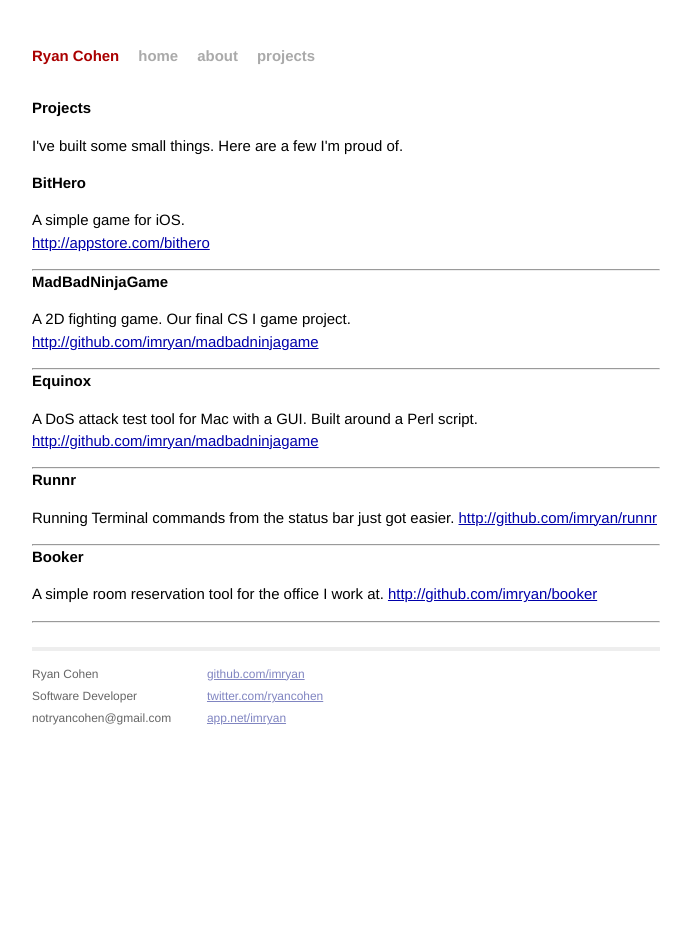
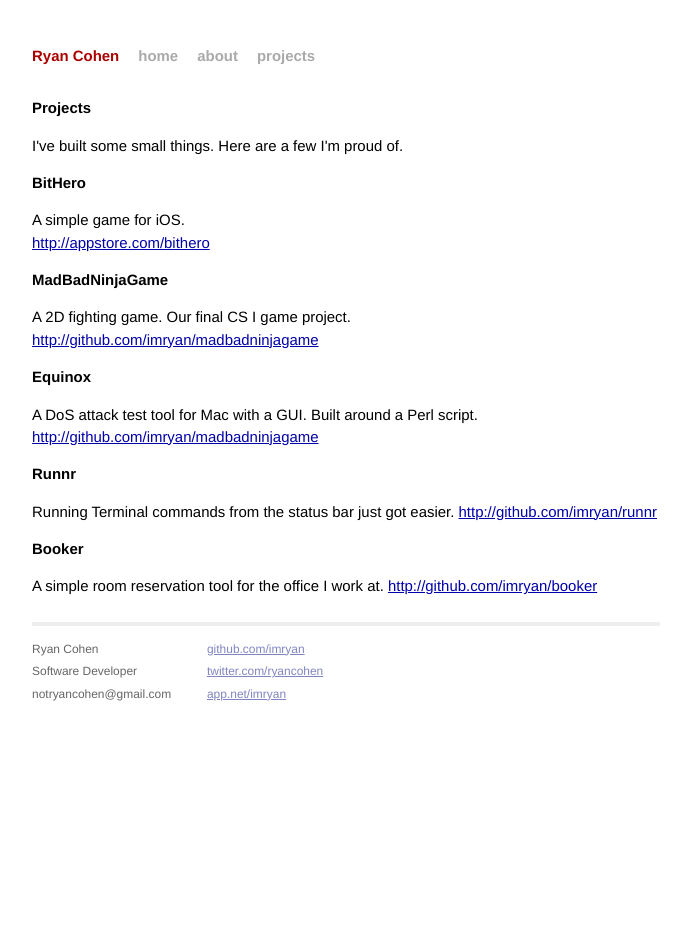
Before and after one commit to imryan/imryan.github.io, a Jekyll site: the page built from projects/index.html, in a window 1280 px wide. Shown: the whole page, without its empty margins (294-985 px from the left). Built offline with Jekyll 4.4.1, drawn with Linux system fonts in a browser that asks for light colours; Markdown is read by kramdown in place of the engine named in the settings.

Commit message:
Remove borderlines from project page

```diff
--- a/projects/index.html
+++ b/projects/index.html
@@ -14,34 +14,29 @@ title: Ryan Cohen
 <p>A simple game for iOS.  <br/>
 <a href="http://appstore.com/bithero">http://appstore.com/bithero</a></p>
 
-<hr />
 
 <h3>MadBadNinjaGame</h3>
 
 <p>A 2D fighting game. Our final CS I game project. <br/>
 <a href="http://github.com/imryan/madbadninjagame">http://github.com/imryan/madbadninjagame</a></p>
 
-<hr />
 
 <h3>Equinox</h3>
 
 <p>A DoS attack test tool for Mac with a GUI. Built around a Perl script.<br/>
 <a href="http://github.com/imryan/madbadninjagame">http://github.com/imryan/madbadninjagame</a></p>
 
-<hr />
 
 <h3>Runnr</h3>
 
 <p>Running Terminal commands from the status bar just got easier.
 <a href="http://github.com/imryan/runnr">http://github.com/imryan/runnr</a></p>
 
-<hr />
 
 <h3>Booker</h3>
 
 <p>A simple room reservation tool for the office I work at.
 <a href="http://github.com/imryan/booker">http://github.com/imryan/booker</a></p>
 
-<hr/>
 
 </div>
```
